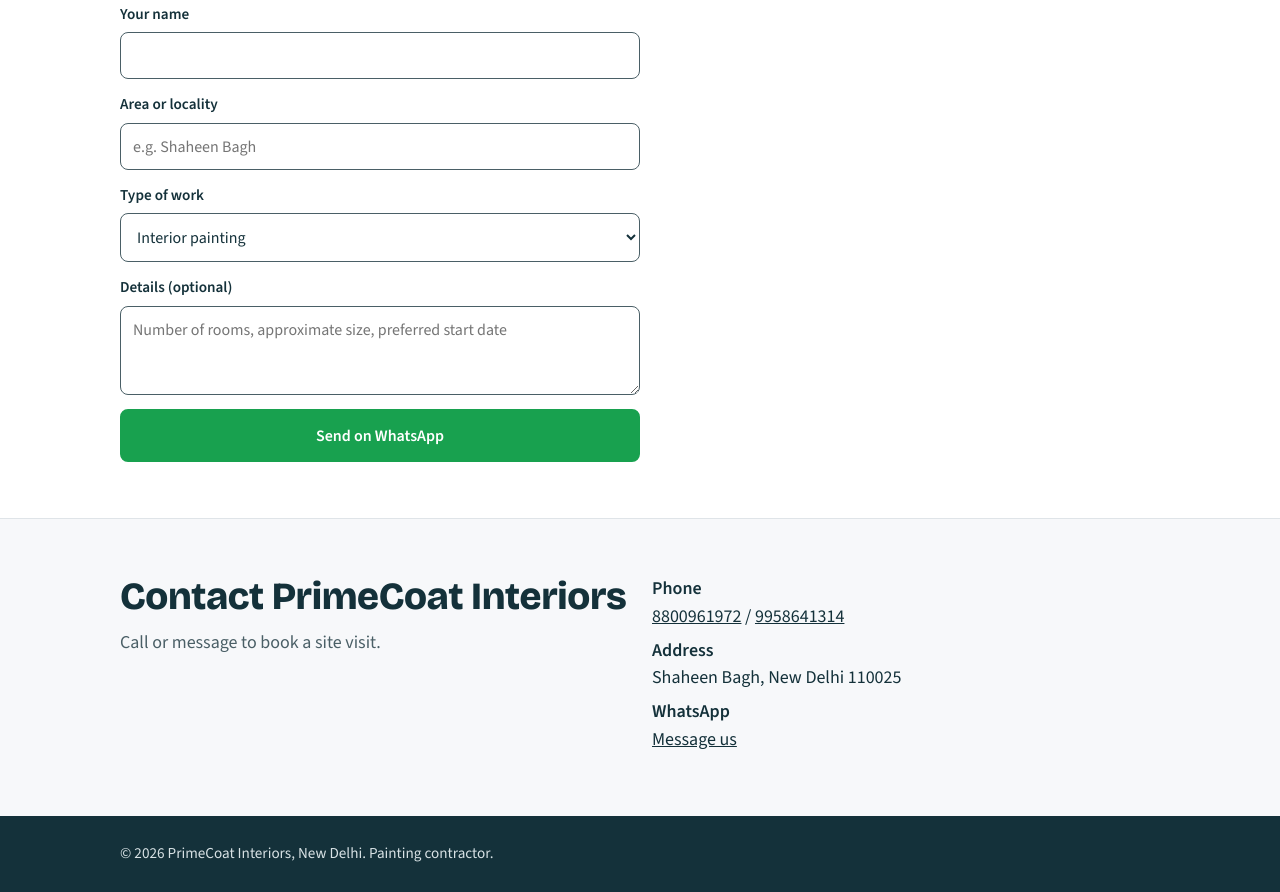
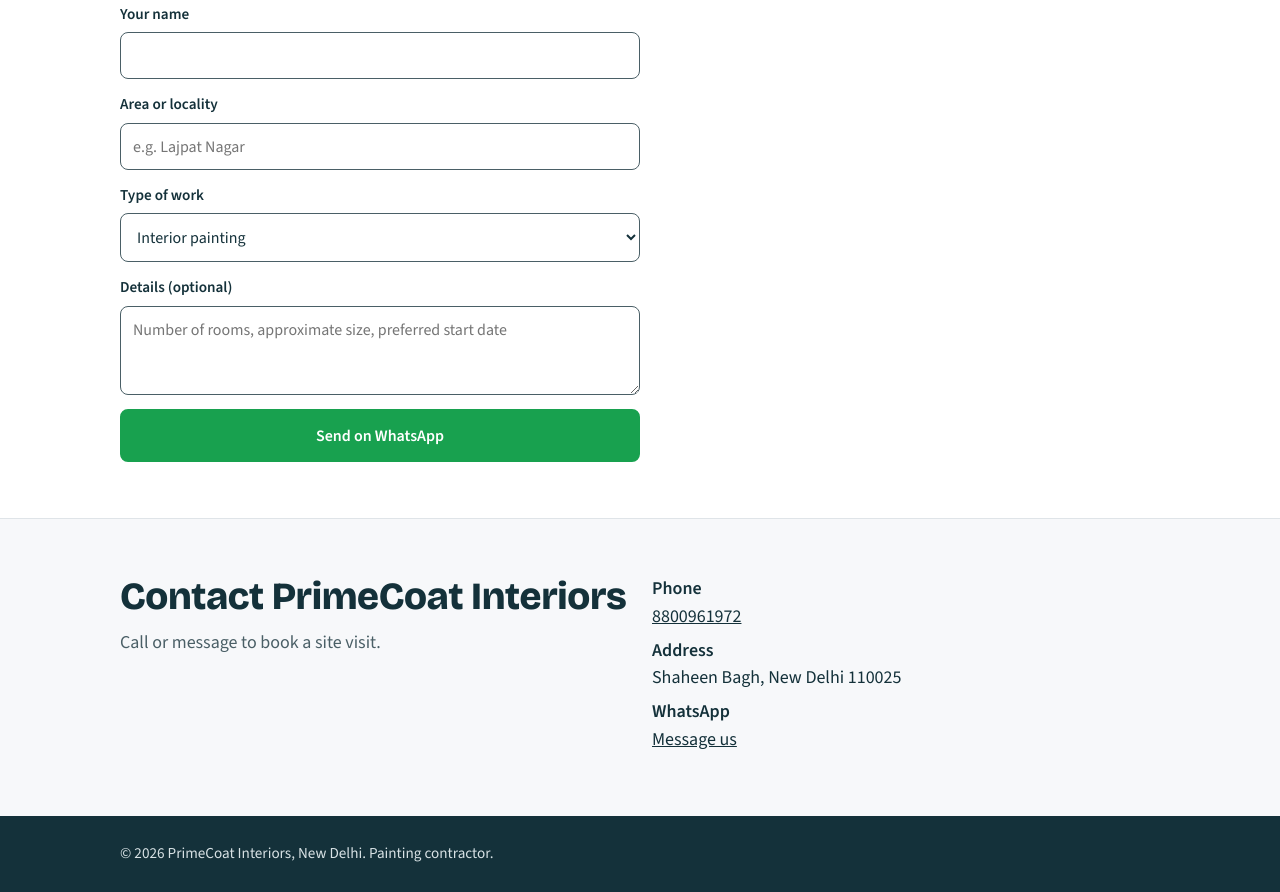
Before and after one commit to const-inayat/primecoat-interiors, a plain HTML site: page index.html in a window 1280 px wide. Shown: the part 5417-6309 px from the top of the page. Drawn offline with nearby package versions, Linux system fonts and the light colour scheme.

Commit message:
Update index.html

```diff
--- a/index.html
+++ b/index.html
@@ -184,7 +184,7 @@ footer{background:var(--ink);color:#d8e2e5;padding:26px 0;font-size:.95rem}
       <p class="sub">Fill this in and it opens WhatsApp with your message ready to send.</p>
       <form id="quoteForm">
         <label>Your name<input name="name" autocomplete="name" required></label>
-        <label>Area or locality<input name="area" placeholder="e.g. Shaheen Bagh" required></label>
+        <label>Area or locality<input name="area" placeholder="e.g. Lajpat Nagar" required></label>
         <label>Type of work
           <select name="work">
             <option>Interior painting</option>
@@ -209,7 +209,7 @@ footer{background:var(--ink);color:#d8e2e5;padding:26px 0;font-size:.95rem}
         <p class="sub">Call or message to book a site visit.</p>
       </div>
       <div>
-        <p><strong>Phone</strong><br><a href="tel:+918800961972">8800961972</a> / <a href="tel:+919958641314">9958641314</a></p>
+        <p><strong>Phone</strong><br><a href="tel:+918800961972">8800961972</a> </p>
         <p><strong>Address</strong><br>Shaheen Bagh, New Delhi 110025</p>
         <p><strong>WhatsApp</strong><br><a href="https://wa.me/918800961972">Message us</a></p>
       </div>
```
